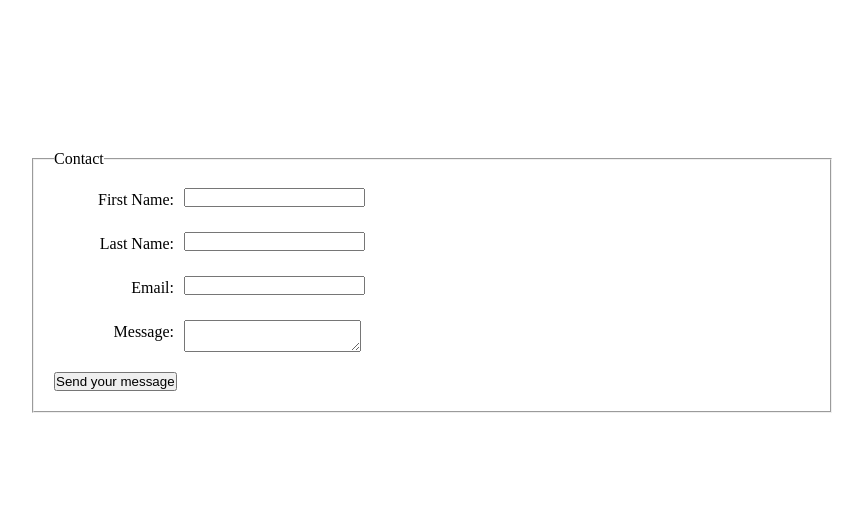
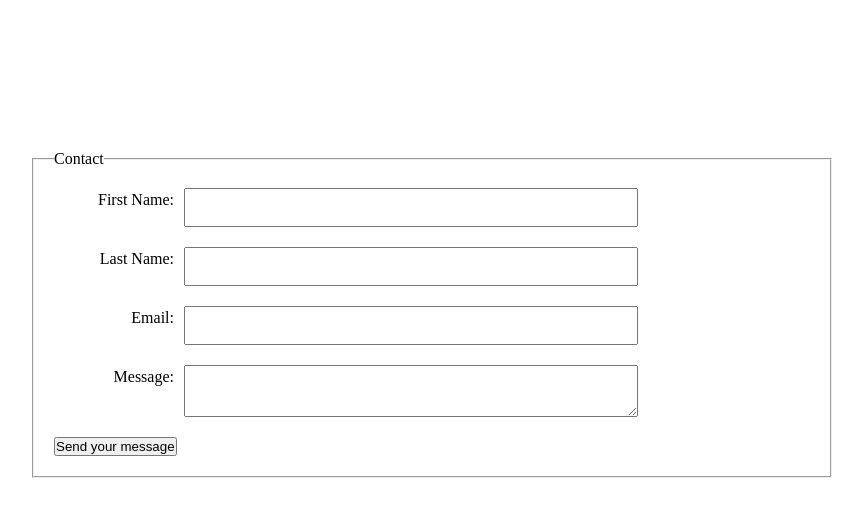
Before and after one commit to akuutsang/Basic-form, a plain HTML site: page index.html in a window 1280 px wide. Shown: the whole page, without its empty margins (118-981 px from the left). Drawn offline with Linux system fonts and the light colour scheme.

Commit message:
add styles to input and textarea

```diff
--- a/style.css
+++ b/style.css
@@ -25,3 +25,10 @@ label {
   text-align: right;
   line-height: 1.5;
 }
+
+input,
+textarea {
+  padding: 10px;
+  width: 60%;
+  box-sizing: border-box;
+}
```
